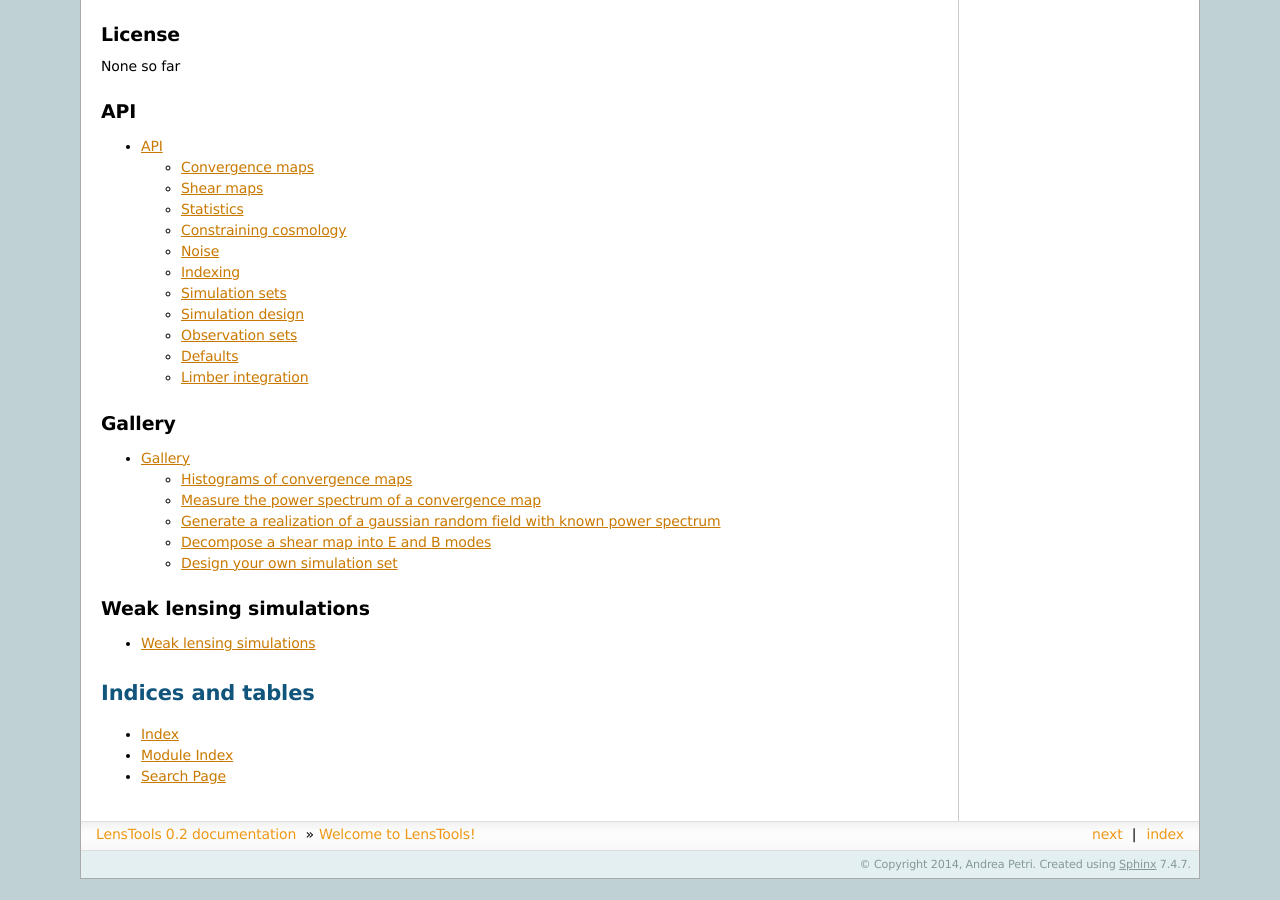
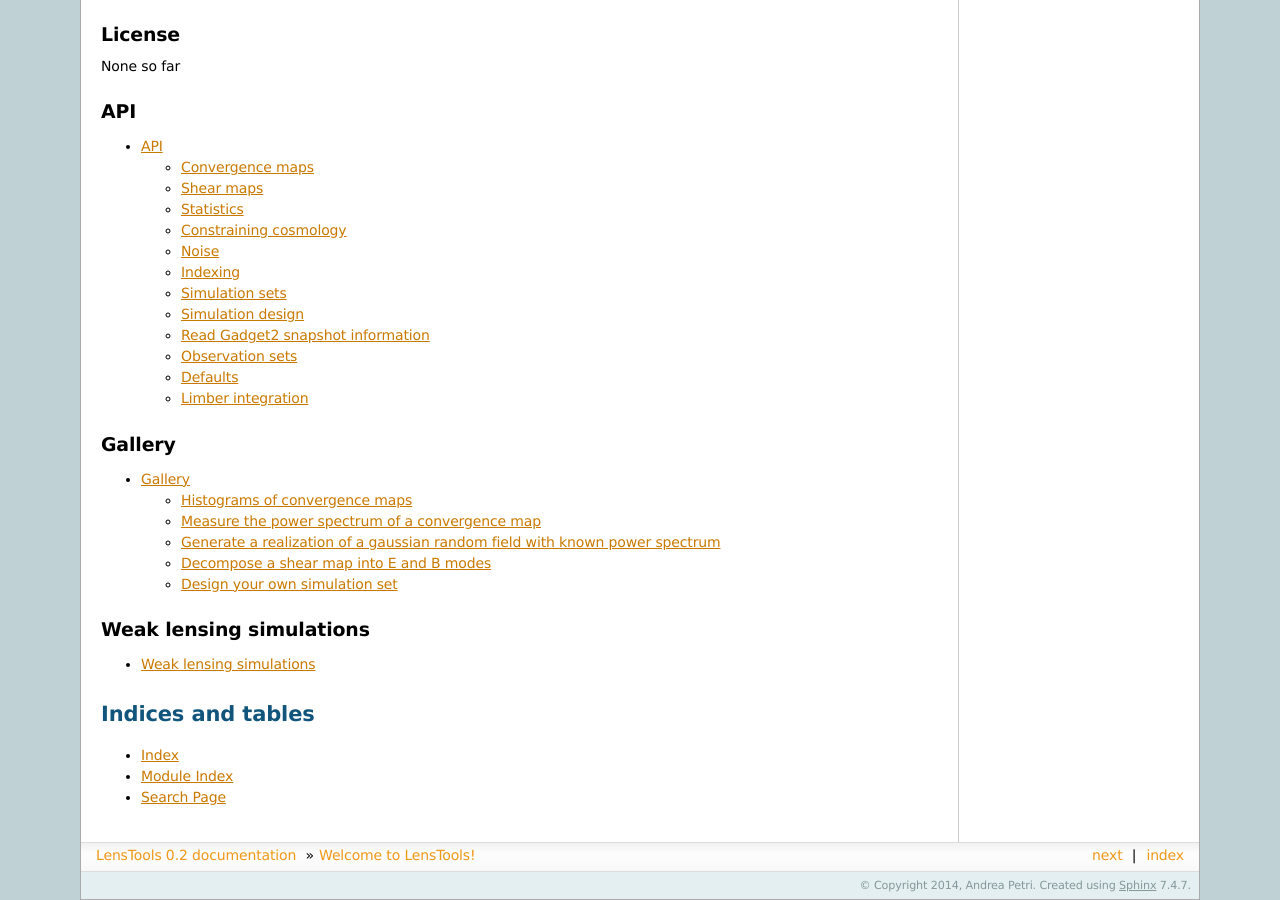
Before and after one commit to apetri/LensTools, a Sphinx documentation site: the page built from docs/source/index.rst, in a window 1280 px wide and 900 px high, scrolled down 1161 px. Built offline with Sphinx 7.4.7, drawn with Linux system fonts in a browser that asks for light colours; before the commit the page ends 2040 px from its top, so only the background shows below that.

Commit message:
update docs

```diff
--- a/docs/source/code.rst
+++ b/docs/source/code.rst
@@ -81,6 +81,12 @@ Simulation design
 .. autoclass:: lenstools.simulations.Design
 	:inherited-members:
 
+Read Gadget2 snapshot information
+=================================
+
+.. autoclass:: lenstools.simulations.Gadget2Snapshot
+	:inherited-members:
+
 Observation sets
 ================
 
```
